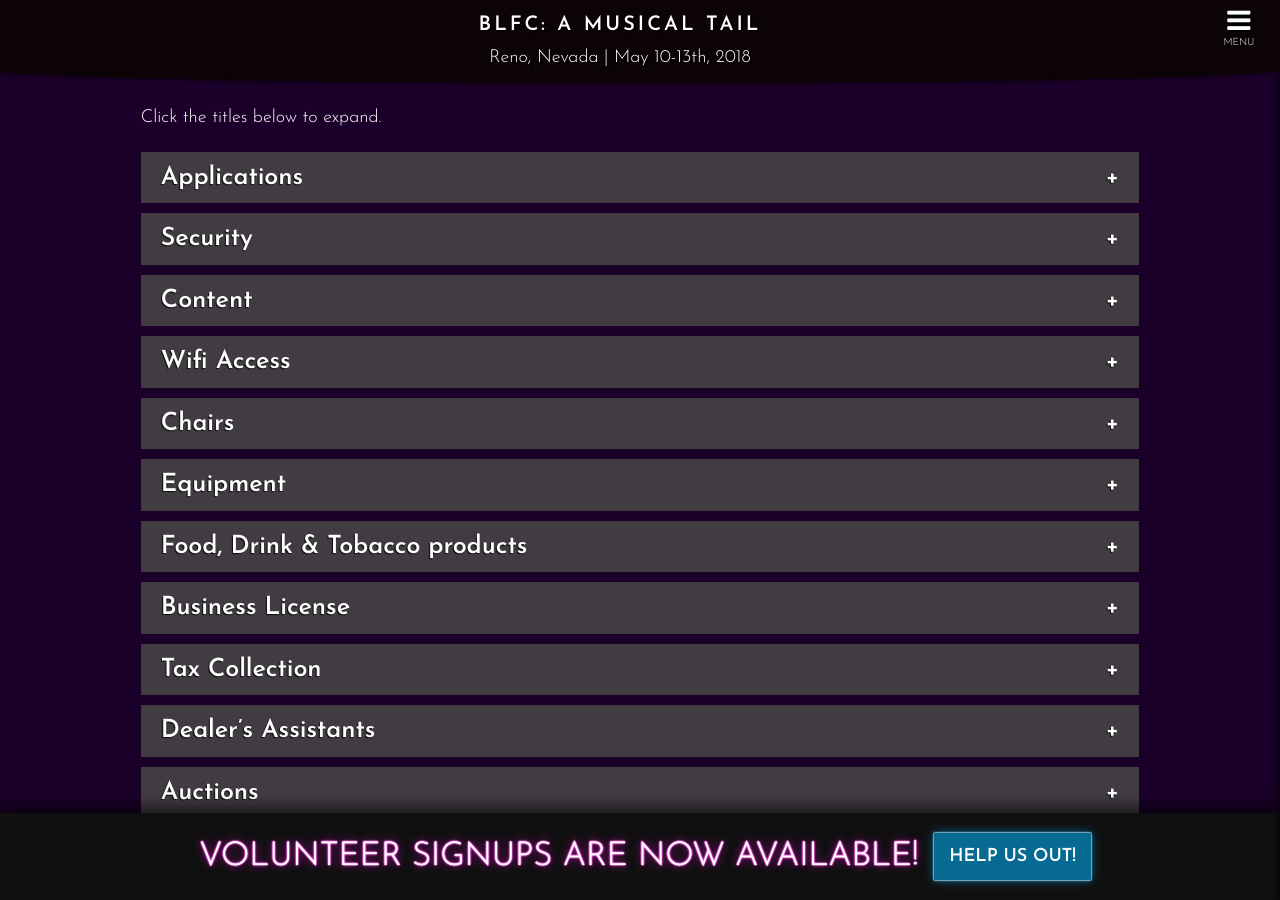
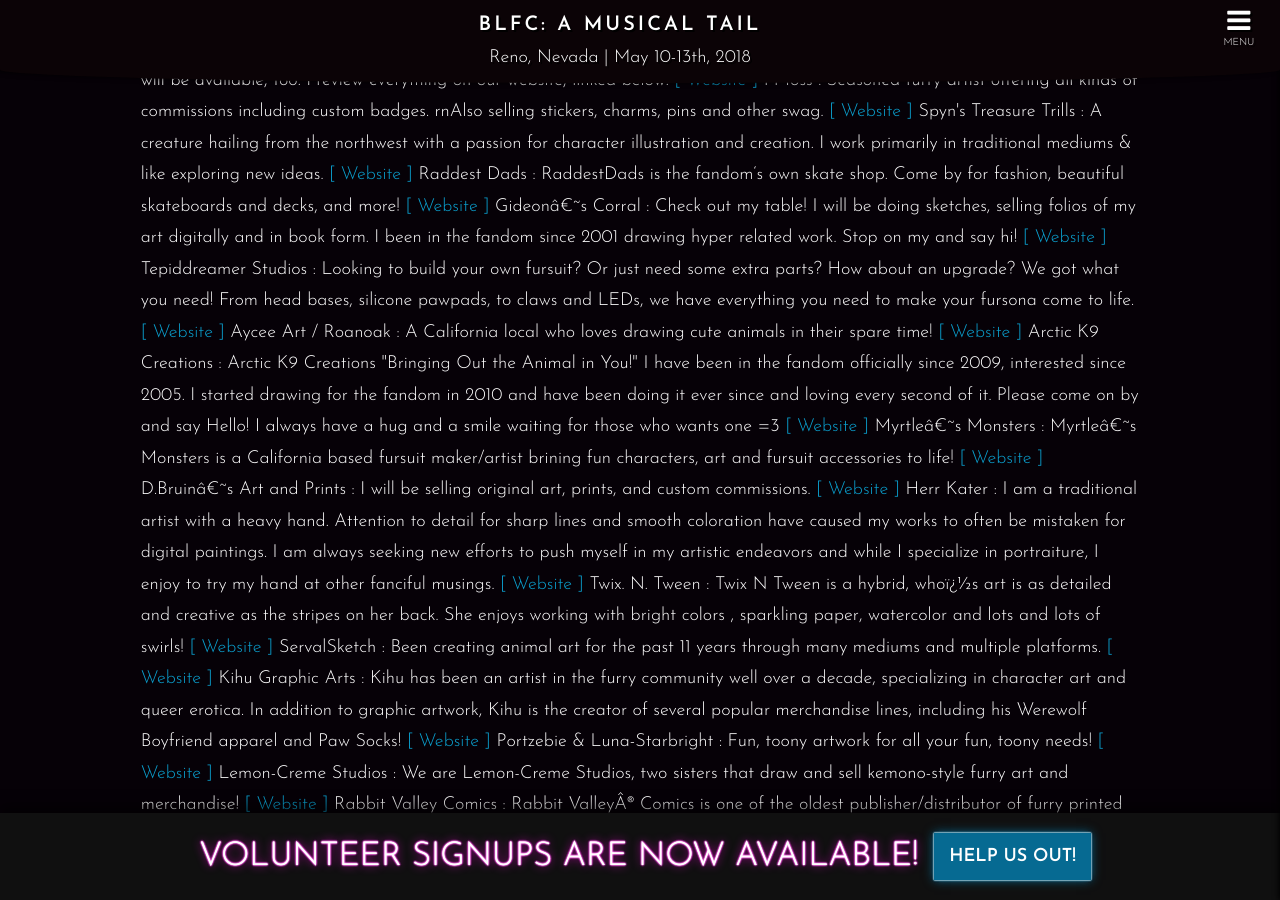
Before and after one commit to blfcweb/biggestlittlefc.github.io, a Jekyll site: the page built from dealers.md, in a window 1280 px wide and 900 px high, scrolled down 2366 px. Built offline with Jekyll 4.4.1, drawn with Linux system fonts in a browser that asks for light colours; some of the changed text lies outside the part shown.

Commit message:
moved and fixed.... now work

```diff
--- a/dealers.md
+++ b/dealers.md
@@ -44,15 +44,6 @@
 <p><a href="https://www.goblfc.org/wp-content/uploads/Silver-state-Pavilion-Website-2.jpg"><img class="aligncenter size-large wp-image-1794" src="https://www.goblfc.org/wp-content/uploads/Silver-state-Pavilion-Website-2-1024x882.jpg" alt="" srcset="https://www.goblfc.org/wp-content/uploads/Silver-state-Pavilion-Website-2-1024x882.jpg 1024w, https://www.goblfc.org/wp-content/uploads/Silver-state-Pavilion-Website-2-512x441.jpg 512w, https://www.goblfc.org/wp-content/uploads/Silver-state-Pavilion-Website-2-768x662.jpg 768w" sizes="(max-width: 1024px) 100vw, 1024px"></a>
 
 -->
-
-## List of Dealers
-
-<ul id="dealer-list" class="accordion-list">
-{% for item in site.dealers %}
-{{ item.name }}
-: {{ item.description }} <a href="{{ item.website }}" target="_blank">[ Website ]</a>
-{% endfor %}
-</ul>
 
 
 
@@ -104,9 +95,18 @@
 <div class="one-full bg-two">
 <div class="page-wrapper">
 
+
 ## List of Dealers
 
-**Coming soon**
+<ul id="dealer-list" class="accordion-list">
+
+{% for item in site.data.dealers %}
+{{ item.name }}
+: {{ item.description }} <a href="{{ item.website }}" target="_blank">[ Website ]</a>
+{% endfor %}
+
+</ul>
+
 
 </div>
 </div>
```
